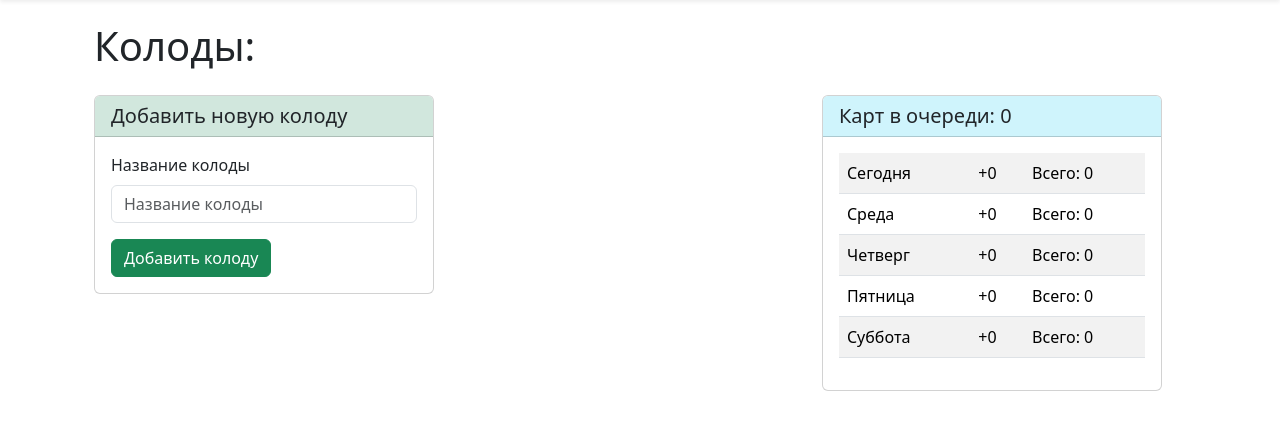
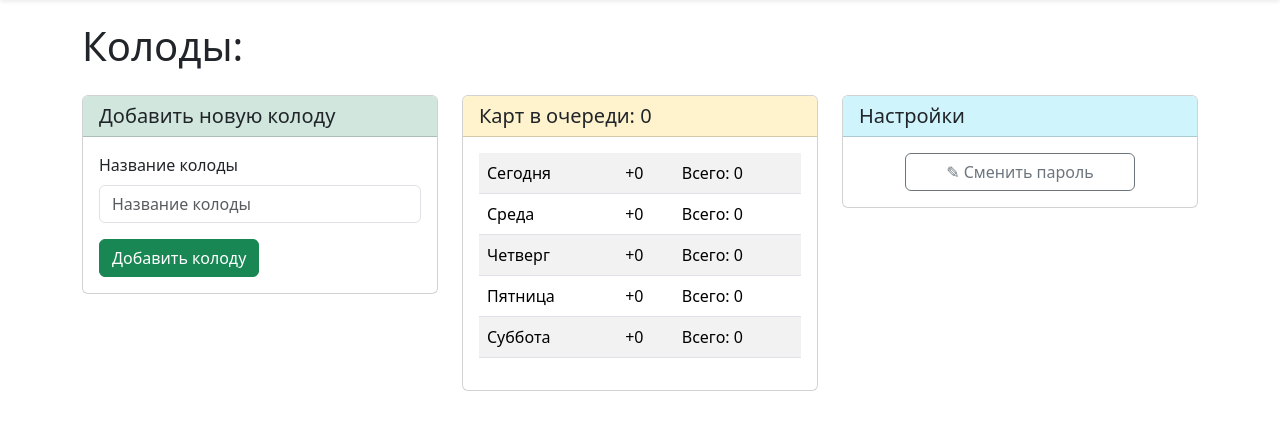
Before and after one commit to Benkendorf/langmemo, a Django app: page / in a window 1280 px wide. Shown: the part 76-506 px from the top of the page. Run offline with Django 5.2, Linux system fonts and the light colour scheme; the visitor is signed in with stand-in values (Sample User, id 1); data that the repository does not hold is empty; some libraries are stand-ins or nearby versions.

Commit message:
Add Change Password button, remove container class from divs where unnecessary

```diff
--- a/templates/deck/card_confirm_delete.html
+++ b/templates/deck/card_confirm_delete.html
@@ -5,7 +5,7 @@
 
 {% block content %}
 
-<article class="container row justify-content-center">
+<article class="row justify-content-center">
 
 <h1>Удалить карту?</h1>
 
--- a/templates/deck/card_update_form.html
+++ b/templates/deck/card_update_form.html
@@ -5,7 +5,7 @@
 
 {% block content %}
 
-<article class="container row justify-content-center">
+<article class="row justify-content-center">
   <h1>Редактировать карту {{ card.question }}:</h1>
   <hr class="opacity-0">
   <div class="col-4">
--- a/templates/deck/deck_confirm_delete.html
+++ b/templates/deck/deck_confirm_delete.html
@@ -5,7 +5,7 @@
 
 {% block content %}
 
-<article class="container row justify-content-center">
+<article class="row justify-content-center">
   <h1>Удалить колоду?</h1>
 
   <div class="col-4">
--- a/templates/homepage/index.html
+++ b/templates/homepage/index.html
@@ -6,7 +6,7 @@
 {% block content %}
 
 {% if not user.is_authenticated %}
-  <article class="container row justify-content-center">
+  <article class="row justify-content-center">
     <div class="col-6">
 
       <div class="card text-center">
@@ -18,12 +18,14 @@
           <p class="card-text">Составьте колоды с лексикой, а Memory Cards сделает остальное.</p>
 
           <div class="row justify-content-center">
-            <div class="vstack">
+
               <label for="homepage-login-button">Уже есть аккаунт?</label>
-              <a href="{% url 'login' %}" id="homepage-login-button" class="btn btn-primary">Войти</a>
+              <a href="{% url 'login' %}" id="homepage-login-button" class="btn btn-primary col-6">Войти</a>
+              <hr class="opacity-0">
               <hr>
-              <a href="{% url 'registration' %}" class="btn btn-primary">Зарегистрироваться</a>
-            </div>
+
+              <a href="{% url 'registration' %}" class="btn btn-primary col-6">Зарегистрироваться</a>
+
           </div>
 
         </div>
@@ -37,7 +39,7 @@
   </article>
 {% else %}
 
-  <article class="container row justify-content-between">
+  <article class="row">
     <h1>Колоды:</h1>
     <hr class="opacity-0">
     <div class="col-4">
@@ -55,7 +57,7 @@
 
     <div class="col-4">
       <div class="card">
-        <h5 class="card-header bg-info-subtle">Карт в очереди: {{ cards_total_now }}</h5>
+        <h5 class="card-header bg-warning-subtle">Карт в очереди: {{ cards_total_now }}</h5>
         <div class="card-body">
 
           <table class="table table-striped">
@@ -73,11 +75,22 @@
         </div>
       </div>
     </div>
+
+    <div class="col-4">
+      <div class="card">
+        <h5 class="card-header bg-info-subtle">Настройки</h5>
+        <div class="card-body row justify-content-center">
+
+          <a href="{% url 'password_change' %}" class="btn btn-outline-secondary col-8">&#x270e; Сменить пароль</a>
+
+        </div>
+      </div>
+    </div>
   </article>
 
   <hr class="opacity-0">
 
-  <article class="container row">
+  <article class="row">
     {% for deck in page_obj %}
       <div class="col-4">
         <div class="card {% if deck.winrate < deck_bad_winrate %}border-danger{% endif %}">
```
Also changed, not shown: templates/deck/card_list.html (+2 -17 lines), templates/base.html (line endings or trailing spaces).
